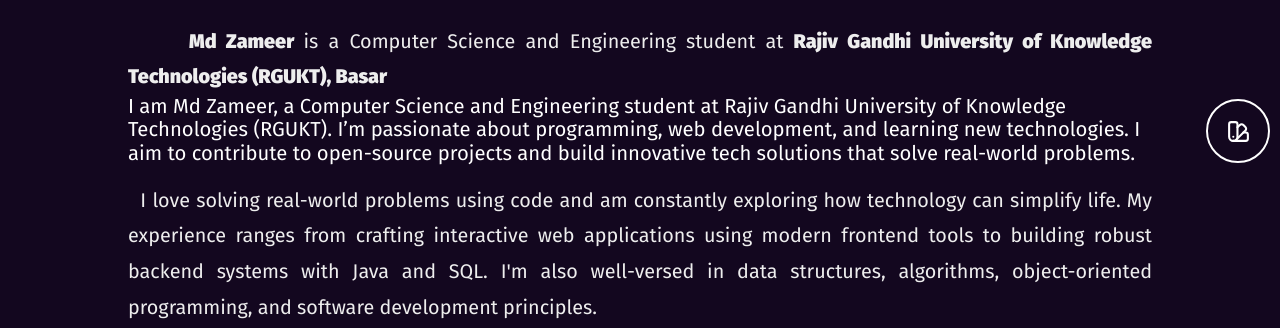
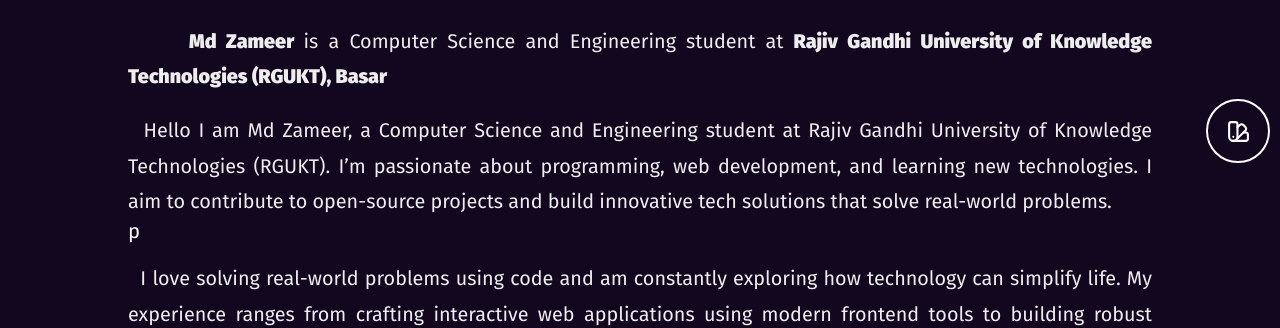
Before and after one commit to mdzameercse/portfolio, a plain HTML site: page index.html in a window 1280 px wide. Shown: the part 627-955 px from the top of the page. Drawn offline with nearby package versions, Linux system fonts and the light colour scheme.

Commit message:
Update index.html

```diff
--- a/index.html
+++ b/index.html
@@ -98,7 +98,9 @@
       &nbsp;
      <strong> Md Zameer </strong> is a Computer Science and Engineering student at  <strong>Rajiv Gandhi University of Knowledge Technologies (RGUKT), Basar   </strong>  </p>
 
-    I am Md Zameer, a Computer Science and Engineering student at Rajiv Gandhi University of Knowledge Technologies (RGUKT). I’m passionate about programming, web development, and learning new technologies. I aim to contribute to open-source projects and build innovative tech solutions that solve real-world problems.
+     <p style="font-size: 1.1rem; color: #eeeeee; line-height: 1.8; text-align: justify; margin-top: 1rem;">
+        &nbsp;
+       Hello I am Md Zameer, a Computer Science and Engineering student at Rajiv Gandhi University of Knowledge Technologies (RGUKT). I’m passionate about programming, web development, and learning new technologies. I aim to contribute to open-source projects and build innovative tech solutions that solve real-world problems.</p>p
     <p style="font-size: 1.1rem; color: #eeeeee; line-height: 1.8; text-align: justify; margin-top: 1rem;">
       &nbsp;
       I love solving real-world problems using code and am constantly exploring how technology can simplify life. My experience ranges from crafting interactive web applications using modern frontend tools to building robust backend systems with Java and SQL. I'm also well-versed in data structures, algorithms, object-oriented programming, and software development principles.
```
